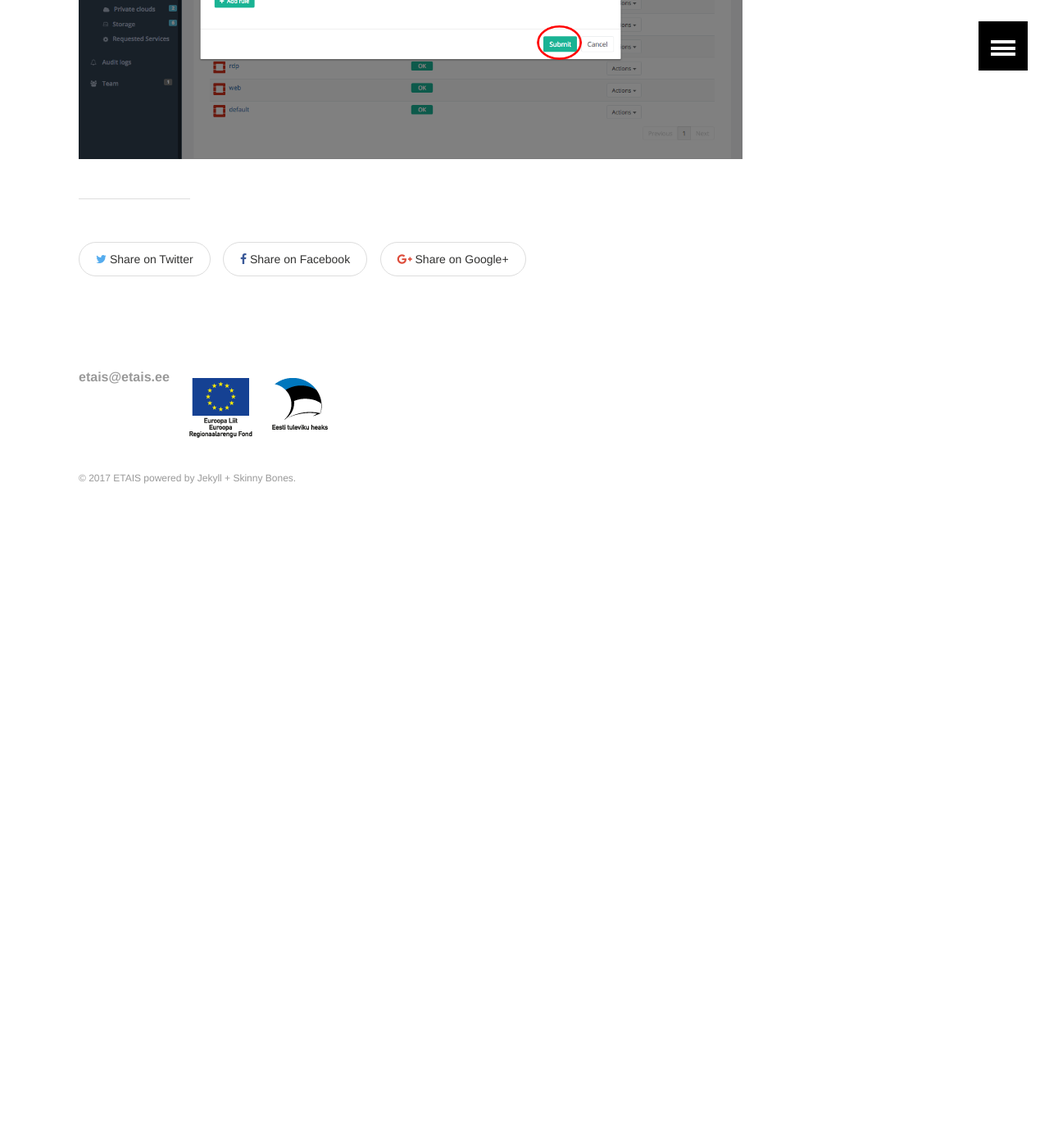
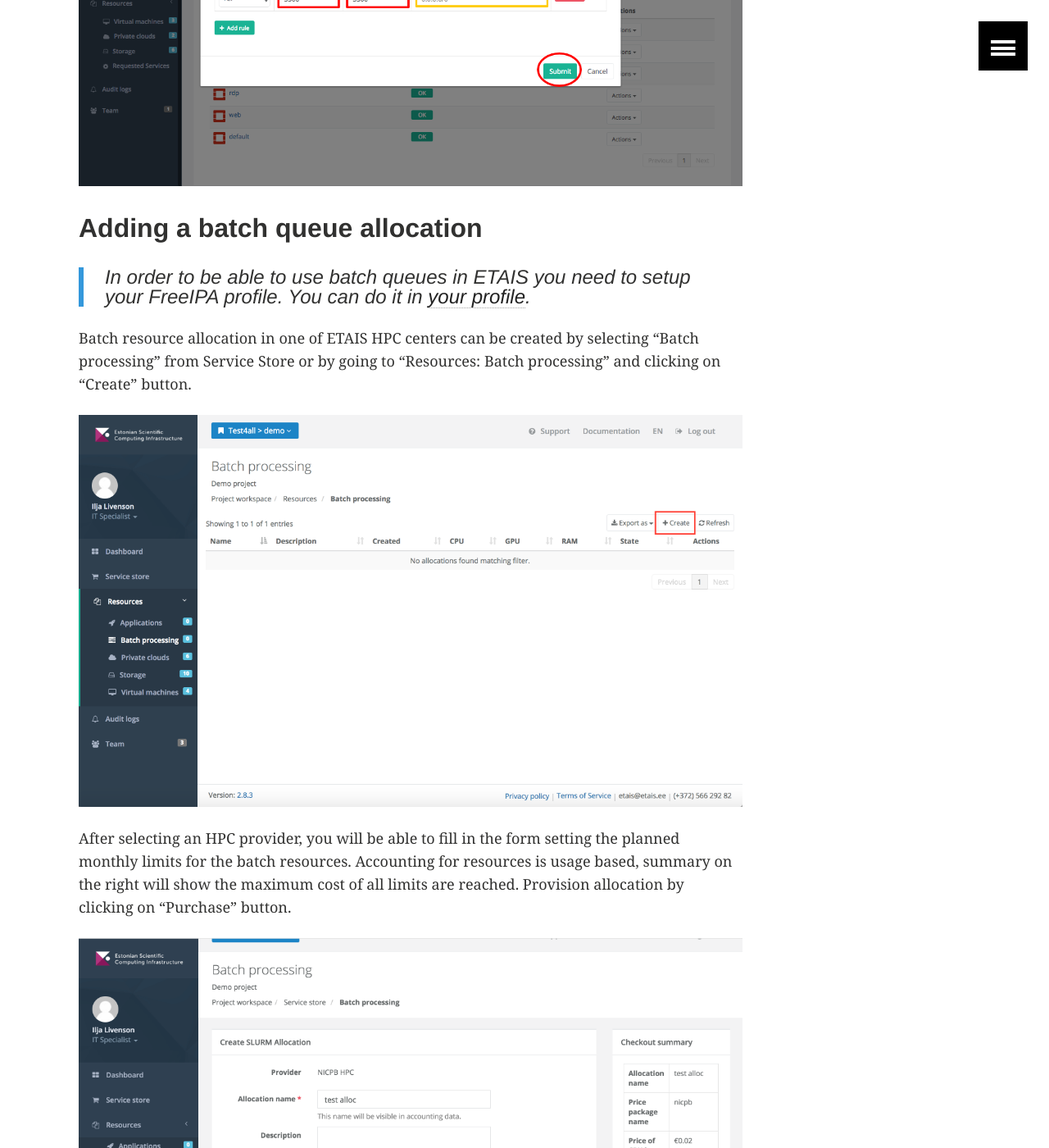
Before and after one commit to etais-ee/etais-web, a Jekyll site: the page built from using/self_service.md, in a window 1280 px wide and 1400 px high, scrolled down 24513 px. Shown: the whole window at 82% size. Built offline with Jekyll 4.4.1, drawn with Linux system fonts in a browser that asks for light colours; before the commit the page ends 25182 px from its top, so only the background shows below that; some of the changed text lies outside the part shown.

Commit message:
Add description of batch queue usage

```diff
--- a/using/self_service.md
+++ b/using/self_service.md
@@ -300,3 +300,25 @@ For adding new Security Group please click on "Create" button.
 It is required to enter Security Group name and to add at least one rule. We recommend adding a description as well.
 
 ![Creating SecGroup - step 4](../images/project-vpc-secgroups-form.png)
+
+## Adding a batch queue allocation
+
+> *In order to be able to use batch queues in ETAIS you need to setup your FreeIPA profile. You can do it in [your profile](https://minu.etais.ee/#/profile/freeipa-account/).*
+
+Batch resource allocation in one of ETAIS HPC centers can be created by selecting "Batch processing" from Service Store
+or by going to "Resources: Batch processing" and clicking on "Create" button.
+
+![Configuring a new batch allocation](../images/project-batch-list.png)
+
+After selecting an HPC provider, you will be able to fill in the form setting the planned monthly limits
+for the batch resources. Accounting for resources is usage based, summary on the right will show the maximum
+cost of all limits are reached. Provision allocation by clicking on "Purchase" button.
+
+![Configuring a new batch allocation](../images/project-batch-add-form.png)
+
+Once allocation has been created, you can see its access information:
+
+1. Login information for SLURM head node. You will be able to use your FreeIPA account and any of the uploaded public SSH keys.
+2. Account ID that needs to be passed to *sbatch* command when scheduling a job.
+
+![Details of an allocation](../images/project-batch-details.png)
```
Also changed, not shown: images/project-batch-add-form.png (added), images/project-batch-details.png (added), images/project-batch-list.png (added).
